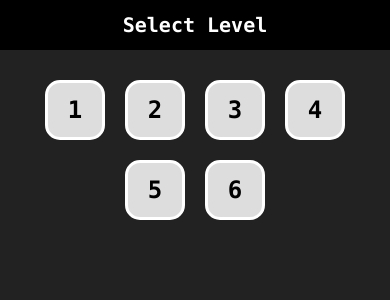
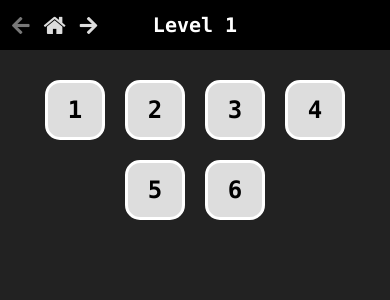
Before and after one commit to dg314/compress, a React Native app: screen / in a window 390 px wide. Shown: the top 300 px of the page. Built offline with nearby package versions, Linux system fonts and the light colour scheme.

Commit message:
context state manager

```diff
--- a/App.js
+++ b/App.js
@@ -1,68 +1,20 @@
 import { StatusBar } from 'expo-status-bar';
-import { useEffect, useState } from 'react';
-import { StyleSheet, View, TouchableOpacity, SafeAreaView, ScrollView, KeyboardAvoidingView } from 'react-native';
-import Level from './components/Level';
-import LevelSelect from './components/LevelSelect';
-import TopBar from './components/TopBar';
-import levels from './data/levels';
-import { fetchLevelBests, storeLevelBests } from './storage/levelBests';
-import { formatText } from './Utils';
+import { StyleSheet, SafeAreaView, KeyboardAvoidingView } from 'react-native';
+import Game from './components/Game';
+import { AppProvider } from './contexts/AppContext';
 
 const spacesAsUnderscores = false;
 
 export default function App() {
-  const [levelNumber, setLevelNumber] = useState(0);
-  const [levelBests, setLevelBests] = useState(levels.map(() => null));
-
-  const level = (() => {
-    if (levelNumber > 0) {
-      const level = levels[levelNumber - 1];
-      level.text = formatText(level.text, spacesAsUnderscores);
-      return level;
-    }
-
-    return null;
-  })();
-
-  const content = () => {
-    if (levelNumber === 0) {
-      return <LevelSelect setLevelNumber={setLevelNumber} levelBests={levelBests} />
-    } else {
-      const levelBest = levelBests[levelNumber - 1];
-      const setLevelBest = (newBest) => {
-        if (levelBest && newBest >= levelBest) return;
-
-        setLevelBests(levelBests => {
-          const newLevelBests = [...levelBests];
-          newLevelBests[levelNumber - 1] = newBest;
-          return newLevelBests;
-        })
-      }
-
-      return <Level levelNumber={levelNumber} level={level} spacesAsUnderscores={spacesAsUnderscores} levelBest={levelBest} setLevelBest={setLevelBest} />;
-    }
-  }
-
-  useEffect(() => {
-    fetchLevelBests(levels.length).then(levelBests => {
-      setLevelBests(levelBests);
-    })
-  }, []);
-
-  useEffect(() => {
-    storeLevelBests(levelBests);
-  }, [levelBests]);
-
   return (
-    <SafeAreaView style={styles.container}>
-      <KeyboardAvoidingView style={styles.keyboardAvoidingView} behavior='padding'>
-        <StatusBar style="light" />
-        <TopBar levelNumber={levelNumber} setLevelNumber={setLevelNumber} levelBest={levelNumber > 0 ? levelBests[levelNumber - 1] : 0} starReqs={level?.starReqs} />
-        <View style={styles.content}>
-          {content()}
-        </View>
-      </KeyboardAvoidingView>
-    </SafeAreaView>
+    <AppProvider>
+      <SafeAreaView style={styles.container}>
+        <KeyboardAvoidingView style={styles.keyboardAvoidingView} behavior='padding'>
+          <StatusBar style="light" />
+          <Game />
+        </KeyboardAvoidingView>
+      </SafeAreaView>
+    </AppProvider>
   );
 }
 
@@ -76,17 +28,4 @@ const styles = StyleSheet.create({
   keyboardAvoidingView: {
     flex: 1,
   },
-  title: {
-    color: 'white',
-    fontSize: 20,
-    fontWeight: '600',
-  },
-  topBar: {
-    height: 50,
-    justifyContent: 'center',
-    alignItems: 'center',
-  },
-  content: {
-    flex: 1,
-  }
 });
--- /dev/null
+++ b/components/Game.js
@@ -0,0 +1,17 @@
+import Level from './Level';
+import LevelSelect from './LevelSelect';
+import AppContext from '../contexts/AppContext';
+import { useContext } from 'react';
+
+const spacesAsUnderscores = false;
+
+export default function Game() {
+  const { screenName } = useContext(AppContext);
+
+  switch (screenName) {
+    case 'level-select':
+      return <LevelSelect />;
+    default:
+      return <Level spacesAsUnderscores={spacesAsUnderscores} />;
+  }
+};
--- a/components/Level.js
+++ b/components/Level.js
@@ -1,13 +1,16 @@
-import { useEffect, useRef, useState } from 'react';
+import { useContext, useEffect, useRef, useState } from 'react';
 import { StyleSheet, View, ScrollView, TextInput, TouchableOpacity, KeyboardAvoidingView } from 'react-native';
 import { AntDesign } from '@expo/vector-icons';
 import { numStars, emojiStrLen, formatText } from '../Utils';
 import MonoText from './MonoText';
 import StarGauge from './StarGauge';
+import AppContext from '../contexts/AppContext';
+import levels from '../data/levels';
 
 const maxCodeWordLength = 10;
 
-export default function Level({ levelNumber, level, spacesAsUnderscores, levelBest, setLevelBest }) {
+export default function Level({ spacesAsUnderscores }) {
+  const { levelNumber, levelBest, setLevelBest, level } = useContext(AppContext);
   const { text, emojis } = level;
 
   const [codeWords, setCodeWords] = useState(emojis.map(_ => ""));
--- a/components/LevelSelect.js
+++ b/components/LevelSelect.js
@@ -2,14 +2,22 @@ import { StyleSheet, View, ScrollView } from 'react-native';
 import LevelPreview from './LevelPreview';
 import levels from '../data/levels';
 import { numStars } from '../Utils';
+import { useContext } from 'react';
+import AppContext from '../contexts/AppContext';
+import TopBar from './TopBar';
 
-export default function LevelSelect({ setLevelNumber, levelBests }) {
+export default function LevelSelect() {
+  const { setLevelNumber, levelBests } = useContext(AppContext);
+
   return (
-    <ScrollView style={styles.scrollView} contentContainerStyle={styles.scrollViewContent}>
-      <View style={styles.levelsContainer}>
-        {levels.map((level, index) => <LevelPreview key={index} levelNumber={index + 1} levelBest={levelBests[index]} starReqs={level.starReqs} selectSelf={() => setLevelNumber(index + 1)} />)}
-      </View>
-    </ScrollView>
+    <>
+      <TopBar />
+      <ScrollView style={styles.scrollView} contentContainerStyle={styles.scrollViewContent}>
+        <View style={styles.levelsContainer}>
+          {levels.map((level, index) => <LevelPreview key={index} levelNumber={index + 1} levelBest={levelBests[index]} starReqs={level.starReqs} selectSelf={() => setLevelNumber(index + 1)} />)}
+        </View>
+      </ScrollView>
+    </>
   );
 }
 
--- a/components/TopBar.js
+++ b/components/TopBar.js
@@ -4,8 +4,13 @@ import { FontAwesome5 } from '@expo/vector-icons';
 import MonoText from './MonoText';
 import { numStars, starLightColor } from '../Utils';
 import levels from '../data/levels';
+import { useContext } from 'react';
+import AppContext from '../contexts/AppContext';
 
-export default function TopBar({ levelNumber, setLevelNumber, levelBest, starReqs }) {
+export default function TopBar() {
+  const { levelNumber, setLevelNumber, levelBest, level } = useContext(AppContext);
+  const { starReqs } = level;
+
   const stars = starReqs ? numStars(levelBest, starReqs) : 0;
 
   const decrementDisabled = levelNumber <= 1;
--- /dev/null
+++ b/contexts/AppContext.js
@@ -0,0 +1,40 @@
+import { createContext, useEffect, useState } from "react";
+import levels from "../data/levels";
+import { fetchLevelBests, storeLevelBests } from "../storage/levelBests";
+
+const AppContext = createContext();
+
+export const AppProvider = ({ children }) => {
+  const [levelBests, setLevelBests] = useState(levels.map(() => null));
+  const [screenName, setScreenName] = useState('level-select');
+  const [levelNumber, setLevelNumber] = useState(1);
+
+  const levelBest = levelBests[levelNumber - 1];
+  const level = levels[levelNumber - 1];
+
+  const setLevelBest = (newBest) => {
+    if (levelBest != null && newBest >= levelBest) return;
+
+    setLevelBests(levelBests => {
+      const newLevelBests = [...levelBests];
+      newLevelBests[levelNumber - 1] = newBest;
+      return newLevelBests;
+    });
+  }
+
+  useEffect(() => {
+    fetchLevelBests(levels.length).then(levelBests => {
+      setLevelBests(levelBests);
+    });
+  }, []);
+
+  useEffect(() => {
+    storeLevelBests(levelBests);
+  }, [levelBests]);
+
+  const value = { levelBest, levelBests, setLevelBest, level, screenName, setScreenName, levelNumber, setLevelNumber };
+
+  return <AppContext.Provider value={value}>{children}</AppContext.Provider>;
+};
+
+export default AppContext;
```
Also changed, not shown: App-dep.js (added, +92 -0 lines).
